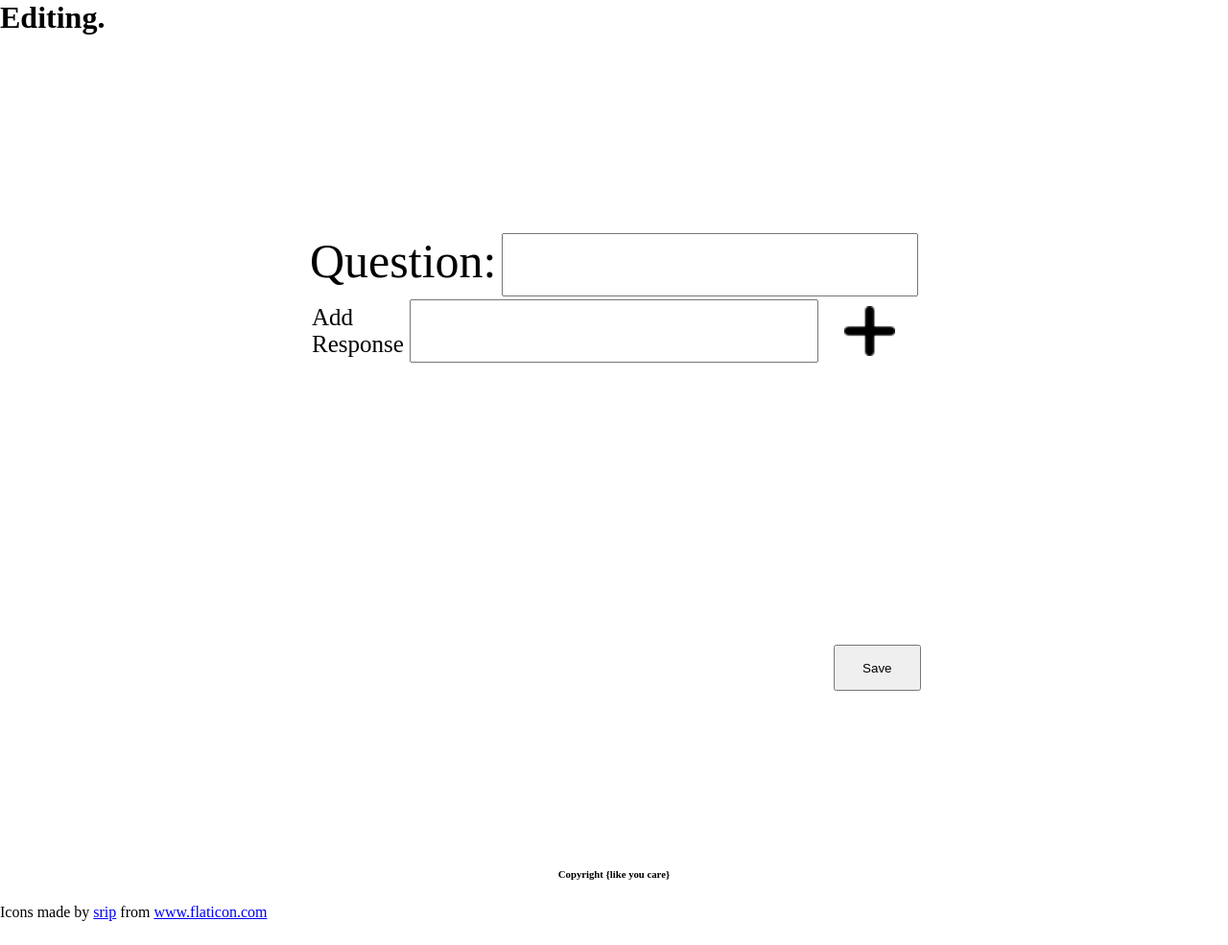
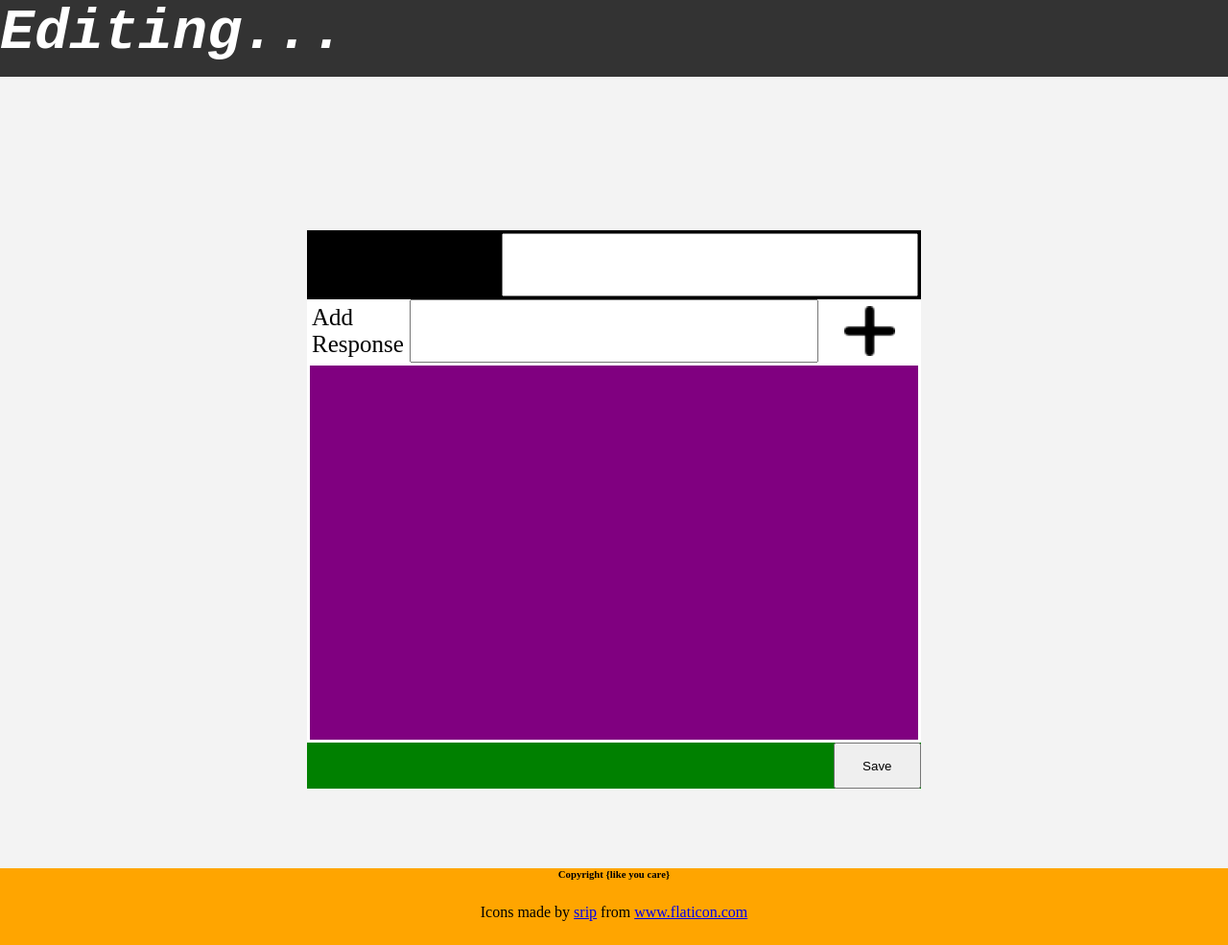
Before and after one commit to durban24k/PollApp, a Node server app: page /edit in a window 1280 px wide. Shown: the whole page at 96% size. Run offline with Node 20, Linux system fonts and the light colour scheme.

Commit message:
Improved the style sheet and added a responsive aspect.

```diff
--- a/public/css/main.css
+++ b/public/css/main.css
@@ -1,3 +1,25 @@
+:root {
+    --body-background-color: #f3f3f3;
+    --header-background-color: #333;
+    --header-h1-forground-color: white;
+    --footer-background-color: orange;
+    --container-background-color: red;
+
+    --question-div-background-color: black;
+    --response-div-background-color: white;
+    --response-list-div-background-color: purple;
+    --control-div-background-color: green;
+
+    --container-width: 640px;
+    --container-height: 480px;
+
+    --question-div-height: 15%;
+    --response-div-height: 75%;
+    --control-div-height: 10%;
+
+}
+
+
 .response {
     display: grid;
 
@@ -22,15 +44,25 @@ body {
     padding: 0;
     margin: 0;
     height: 100vh;
+
+    background-color: var(--body-background-color);
 }
 
 header {
     min-height: 10%;
+
+    background-color: var(--header-background-color);
 }
 
 header h1 {
     margin: 0;
     padding: 0;
+
+    color: var(--header-h1-forground-color);
+
+    font-family: 'Courier New', Courier, monospace;
+    font-size: 60px;
+    font-style: italic;
 }
 
 main {
@@ -40,20 +72,25 @@ main {
     position: relative;
 }
 
-.container form{
-    width: 640px;
-    height: 480px;
+.container {
+    width: var(--container-width);
+    height: var(--container-height);
 
     position: absolute;
     top: 50%;
     left: 50%;
 
     transform: translateX(-50%) translateY(-50%);
+
+}
+.container {
+    background-color: var(--container-background-color);
 }
 
 #question-div {
     width: 100%;
-    height: 15%;
+    min-height: var(--question-div-height);
+    background-color: var(--question-div-background-color);
 
     display: grid;
     grid-template-columns: 1fr 6fr;
@@ -68,22 +105,99 @@ main {
 
 #response-div {
     width: 100%;
-    height: 75%;
+    min-height: var(--response-div-height);
+    background-color: var(--response-div-background-color);
 
     display: grid;
     grid-template-rows: 1fr 6fr;
 }
 
 #response-list {
+    background-color: var(--response-list-div-background-color);
+
     grid-row: 2/3;
     overflow-y: scroll;
+
+    margin: 3px;
 }
+
+#controls-div {
+    width: 100%;
+    height: var(--control-div-height);
+    background-color: var(--control-div-background-color);
+
+    display: grid;
+    grid-template-columns: 6fr 1fr;
+}
+
+#controls-div button {
+    float: right;
+
+    grid-column: 2/3;
+}
+
 
 footer {
     min-height: 10%;
     width: 100%;
+
+    background-color: var(--footer-background-color);
+    text-align: center;
 }
 
-footer h6{
-    text-align: center;
+@media(max-width: 700px){
+    .container {
+        margin: auto;
+        margin-top: 10%;
+        width: 98%;
+        height: 80%;
+
+        position: unset;
+        top: unset;
+        left: unset;
+
+        transform: unset;
+    }
+
+    #question-div {
+        display: grid;
+        grid-template-rows: 1fr 1fr;
+        min-height: var(--question-div-height);
+    }
+
+    #question-div label{
+        margin: 3px;
+        grid-column: unset;
+        grid-row: 1/2;
+
+        font-size: 50px;
+    }
+
+    #response-div {
+        width: 100%;
+        min-height: var(--response-div-height);
+        background-color: var(--response-div-background-color);
+
+        display: grid;
+        grid-template-rows: 1fr 6fr;
+    }
+
+    #response-list {
+        background-color: var(--response-list-div-background-color);
+
+        grid-row: 2/3;
+        overflow-y: scroll;
+
+        margin: 3px;
+    }
+
+    #controls-div {
+        grid-template-columns: 1fr;
+    }
+
+    #controls-div button {
+        float: none;
+
+        grid-column: unset;
+    }
 }
--- a/public/css/style.css
+++ b/public/css/style.css
@@ -1,3 +1,8 @@
+form {
+    width: 100%;
+    height: 100%;
+}
+
 #question-div input {
     margin: 3px;
     grid-column: 2/3;
@@ -27,16 +32,35 @@
     cursor: pointer;
 }
 
-#edit-controls-div {
-    width: 100%;
-    height: 10%;
+@media(max-width: 700px) {
+    #question-div input {
+        grid-column: unset;
+        grid-row: 2/3;
+    }
 
-    display: grid;
-    grid-template-columns: 6fr 1fr;
+    #response-controls-div {
+        grid-row: 1/2;
+        display: grid;
+
+        grid-template-columns: 6fr 1fr;
+        grid-template-rows: 1fr 1fr;
+    }
+
+    #response-controls-div label {
+        grid-column: span;
+        grid-row: 1/2;
+
+        margin: 5px;
+        font-size: 25px;
+    }
+
+    #response-controls-div input {
+        grid-column: 1/2;
+        grid-row: 2/3;
+    }
+
+    #response-controls-button {
+        grid-column: 2/3;
+        grid-row: 2/3;
+    }
 }
-
-#edit-controls-div button {
-    float: right;
-
-    grid-column: 2/3;
-}
--- a/views/edit.hbs
+++ b/views/edit.hbs
@@ -9,7 +9,7 @@
     <link rel="stylesheet" href="css/style.css">
 </head>
 <body class="background-color">
-    <header><h1>Editing.</h1></header>
+    <header><h1>Editing...</h1></header>
     <main>
         <div class="container">
 
@@ -30,7 +30,7 @@
                     </div>
                 </div>
 
-                <div id="edit-controls-div">
+                <div id="controls-div">
                     <button>Save</button>
                 </div>
 
```
